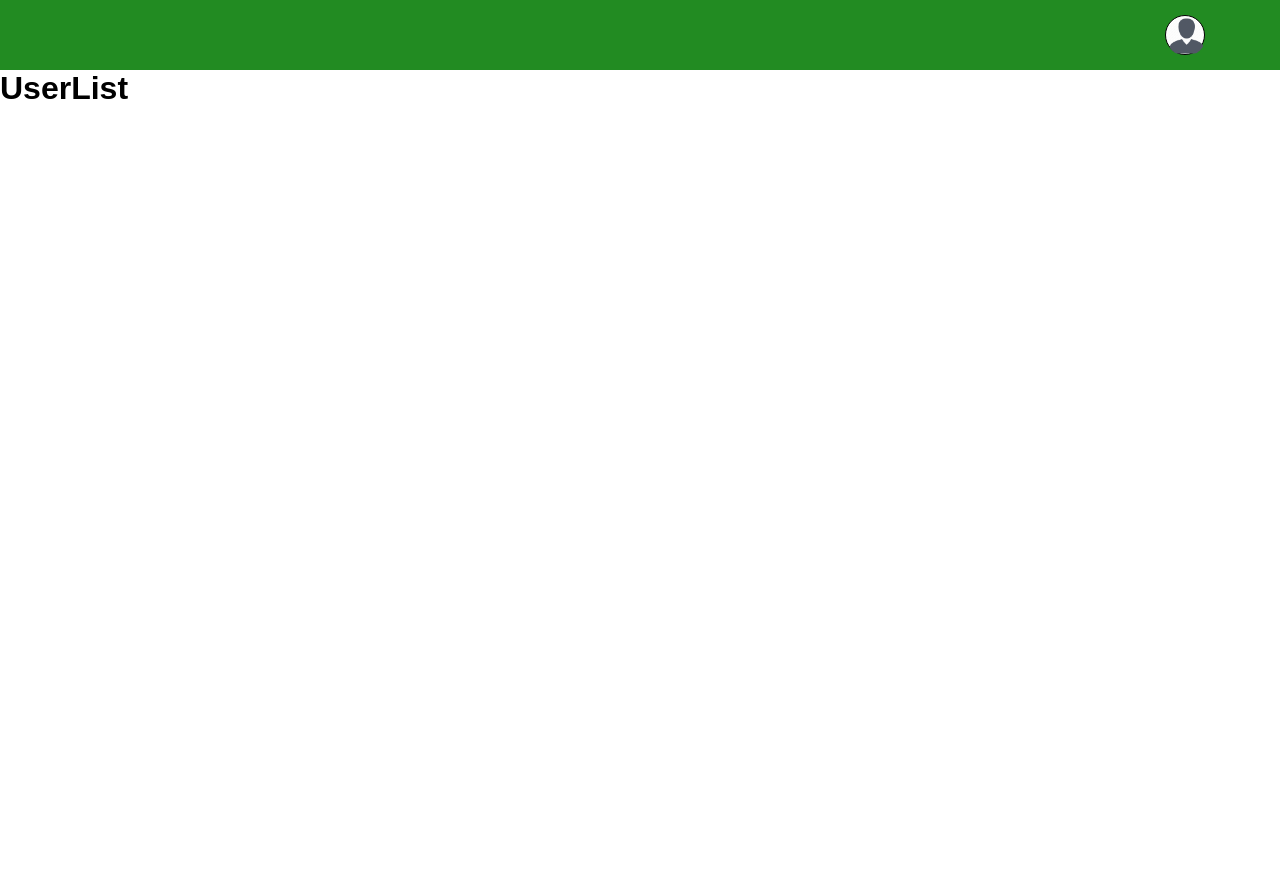
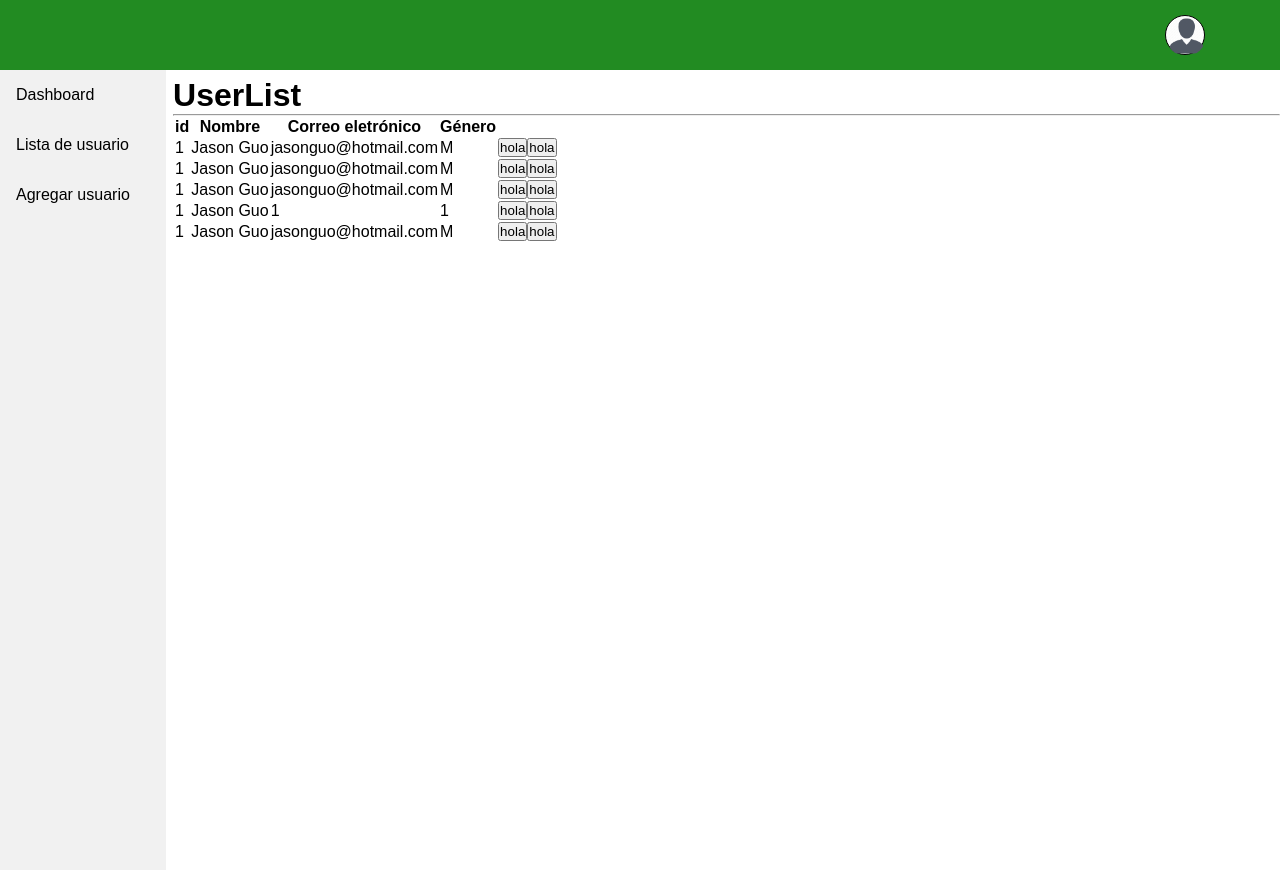
Before and after one commit to Xaroz/prueba, a React (Create React App) app: page /users in a window 1280 px wide. Before the commit the page ends 800 px from the top, so only its background shows below. Built offline with nearby package versions, Linux system fonts and the light colour scheme.

Commit message:
Finished sidebar and started table in user list

```diff
--- a/src/App.css
+++ b/src/App.css
@@ -102,3 +102,25 @@ img {
   text-decoration: none;
   color: black;
 }
+.container {
+  display: flex;
+}
+.sidebar {
+  display: flex;
+  flex-direction: column;
+  background-color: #f1f1f1;
+  height: 100vh;
+  width: 15%;
+}
+.sidebar a {
+  text-decoration: none;
+  padding: 16px;
+  color: black;
+}
+.sidebar a:hover {
+  background-color: #555;
+}
+.content {
+  width: 100%;
+  margin: 7px 0px 0px 7px;
+}
--- a/src/App.js
+++ b/src/App.js
@@ -6,14 +6,18 @@ import { Dashboard } from "./Pages/Dashboard";
 import { UserList } from "./Pages/UserList";
 import { AddUser } from "./Pages/AddUser";
 import { NavBar } from "./Components/NavBar";
+import { SideBar } from "./Components/SideBar";
 
 function App() {
   const DashboardRoute = () => (
     <>
       <NavBar />
-      <Route exact path="/dashboard" component={Dashboard}></Route>
-      <Route exact path="/users" component={UserList}></Route>
-      <Route exact path="/add" component={AddUser}></Route>
+      <div className="container">
+        <SideBar />
+        <Route exact path="/dashboard" component={Dashboard}></Route>
+        <Route exact path="/users" component={UserList}></Route>
+        <Route exact path="/add" component={AddUser}></Route>
+      </div>
     </>
   );
 
--- a/src/Components/Input.js
+++ b/src/Components/Input.js
@@ -10,6 +10,7 @@ export default function Input(props) {
         onChange={props.handleInputChange}
         name={props.name}
         type={props.typeName}
+        value={props.value}
         required
       />
     </div>
--- /dev/null
+++ b/src/Components/SideBar.js
@@ -0,0 +1,12 @@
+import React from "react";
+import { Link } from "react-router-dom";
+
+export const SideBar = () => {
+  return (
+    <div className="sidebar">
+      <Link to="/dashboard">Dashboard</Link>
+      <Link to="/users">Lista de usuario</Link>
+      <Link to="/add">Agregar usuario</Link>
+    </div>
+  );
+};
--- /dev/null
+++ b/src/Components/Table.js
@@ -0,0 +1,69 @@
+import React from "react";
+
+export const Table = props => {
+  return (
+    <table>
+      <thead>
+        <tr>
+          <th>id</th>
+          <th>Nombre</th>
+          <th>Correo eletrónico</th>
+          <th>Género</th>
+          <th></th>
+        </tr>
+      </thead>
+      <tbody>
+        <tr>
+          <td>1</td>
+          <td>Jason Guo</td>
+          <td>jasonguo@hotmail.com</td>
+          <td>M</td>
+          <td>
+            <button>hola</button>
+            <button>hola</button>
+          </td>
+        </tr>
+        <tr>
+          <td>1</td>
+          <td>Jason Guo</td>
+          <td>jasonguo@hotmail.com</td>
+          <td>M</td>
+          <td>
+            <button>hola</button>
+            <button>hola</button>
+          </td>
+        </tr>
+        <tr>
+          <td>1</td>
+          <td>Jason Guo</td>
+          <td>jasonguo@hotmail.com</td>
+          <td>M</td>
+          <td>
+            <button>hola</button>
+            <button>hola</button>
+          </td>
+        </tr>
+        <tr>
+          <td>1</td>
+          <td>Jason Guo</td>
+          <td>1</td>
+          <td>1</td>
+          <td>
+            <button>hola</button>
+            <button>hola</button>
+          </td>
+        </tr>
+        <tr>
+          <td>1</td>
+          <td>Jason Guo</td>
+          <td>jasonguo@hotmail.com</td>
+          <td>M</td>
+          <td>
+            <button>hola</button>
+            <button>hola</button>
+          </td>
+        </tr>
+      </tbody>
+    </table>
+  );
+};
--- a/src/Pages/AddUser.js
+++ b/src/Pages/AddUser.js
@@ -2,8 +2,9 @@ import React from "react";
 
 export const AddUser = () => {
   return (
-    <div>
+    <div className="content">
       <h1>AddUser</h1>
+      <hr />
     </div>
   );
 };
--- a/src/Pages/Dashboard.js
+++ b/src/Pages/Dashboard.js
@@ -2,8 +2,9 @@ import React from "react";
 
 export const Dashboard = () => {
   return (
-    <div>
+    <div className="content">
       <h1>Dashboard</h1>
+      <hr />
     </div>
   );
 };
--- a/src/Pages/Login.js
+++ b/src/Pages/Login.js
@@ -40,12 +40,14 @@ export const Login = () => {
           <Input
             name="username"
             text="Usuario"
+            value={login.username}
             handleInputChange={handleInputChange}
           />
           <Input
             name="password"
             text="Contraseña"
             typeName="password"
+            value={login.password}
             handleInputChange={handleInputChange}
           />
           <button>Acceder</button>
--- a/src/Pages/UserList.js
+++ b/src/Pages/UserList.js
@@ -1,9 +1,12 @@
 import React from "react";
+import { Table } from "../Components/Table";
 
 export const UserList = () => {
   return (
-    <div>
+    <div className="content">
       <h1>UserList</h1>
+      <hr />
+      <Table />
     </div>
   );
 };
```
